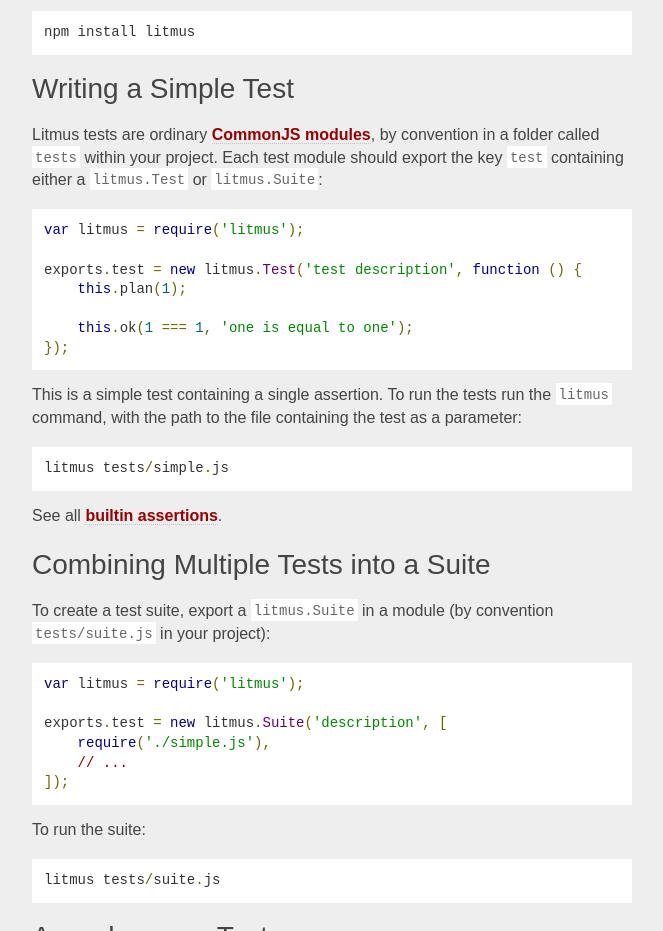
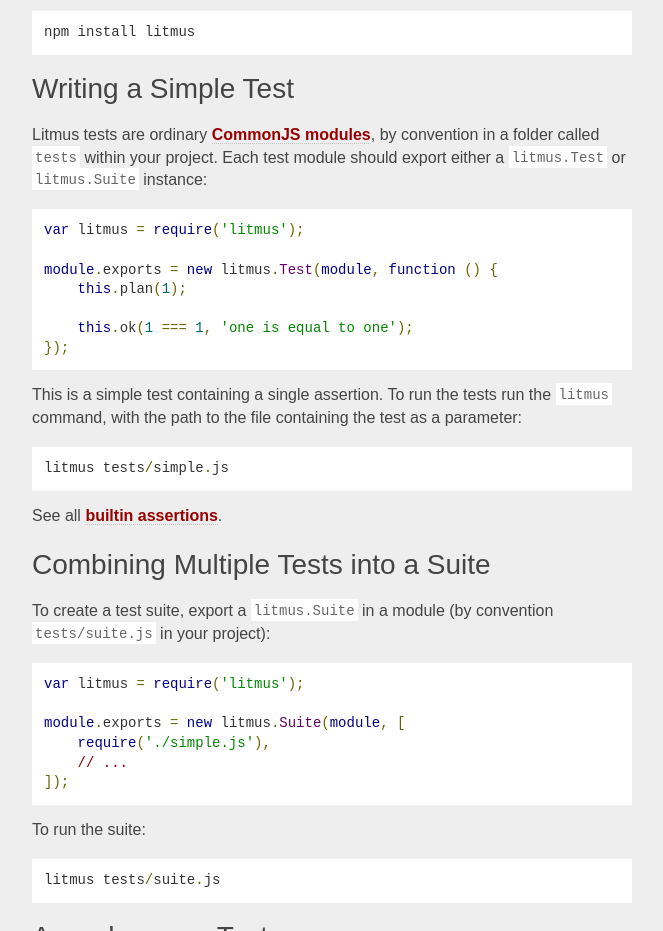
Before and after one commit to usenode/usenode.github.com, a plain HTML site: page litmus.html in a window 1280 px wide. Shown: the part 240-1171 px from the top of the page, without its empty margins (384-1047 px from the left). Drawn offline with Linux system fonts and the light colour scheme.

Commit message:
Updating with generated documentation

```diff
--- a/litmus.html
+++ b/litmus.html
@@ -75,12 +75,12 @@
 <h2>Writing a Simple Test</h2>
 
 <p>
-    Litmus tests are ordinary <a href="http://www.commonjs.org/specs/modules/1.0/">CommonJS modules</a>, by convention in a folder called <code>tests</code> within your project. Each test module should export the key <code>test</code> containing either a <code>litmus.Test</code> or <code>litmus.Suite</code>:
+    Litmus tests are ordinary <a href="http://www.commonjs.org/specs/modules/1.0/">CommonJS modules</a>, by convention in a folder called <code>tests</code> within your project. Each test module should export either a <code>litmus.Test</code> or <code>litmus.Suite</code> instance:
 </p>
 
 <pre><code class="prettyprint">var litmus = require('litmus');
 
-exports.test = new litmus.Test('test description', function () {
+module.exports = new litmus.Test(module, function () {
     this.plan(1);
 
     this.ok(1 === 1, 'one is equal to one');
@@ -104,7 +104,7 @@ exports.test = new litmus.Test('test description', function () {
 
 <pre><code class="prettyprint">var litmus = require('litmus');
 
-exports.test = new litmus.Suite('description', [
+module.exports = new litmus.Suite(module, [
     require('./simple.js'),
     // ...
 ]);</code></pre>
```
